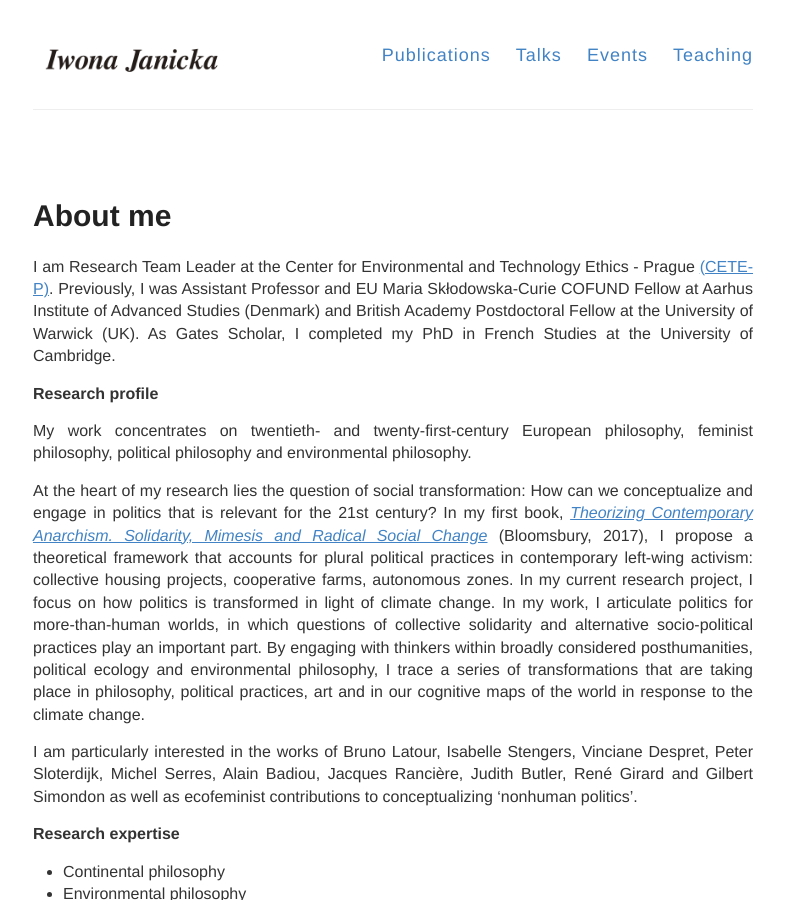
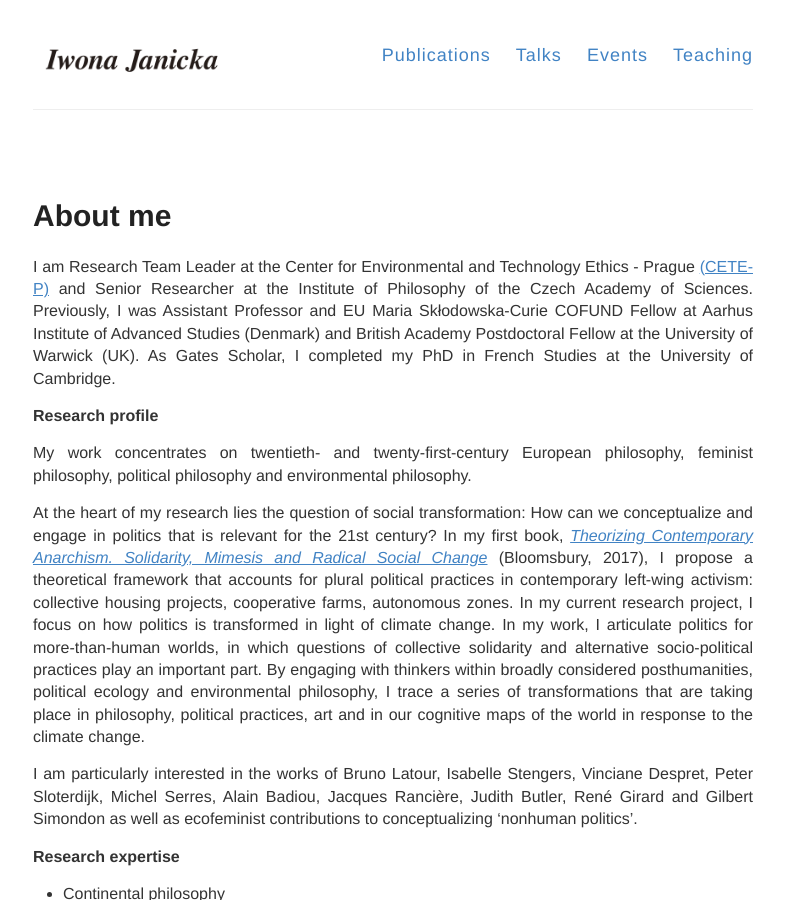
Before and after one commit to IJanicka/IJanicka.github.io, a Jekyll site: the page built from about.md, in a window 1280 px wide and 900 px high. Shown: the whole window, without its empty margins (247-1032 px from the left). Built offline with Jekyll 4.4.1, drawn with Linux system fonts in a browser that asks for light colours.

Commit message:
Update about.md

```diff
--- a/about.md
+++ b/about.md
@@ -4,7 +4,7 @@
 permalink: /about/
 ---
 
-I am Research Team Leader at the Center for Environmental and Technology Ethics - Prague <a href="https://cetep.eu" target="_blank">(CETE-P)</a>. Previously, I was Assistant Professor and EU Maria Skłodowska-Curie COFUND Fellow at Aarhus Institute of Advanced Studies (Denmark) and British Academy Postdoctoral Fellow at the University of Warwick (UK). As Gates Scholar, I completed my PhD in French Studies at the University of Cambridge.
+I am Research Team Leader at the Center for Environmental and Technology Ethics - Prague <a href="https://cetep.eu" target="_blank">(CETE-P)</a> and Senior Researcher at the Institute of Philosophy of the Czech Academy of Sciences. Previously, I was Assistant Professor and EU Maria Skłodowska-Curie COFUND Fellow at Aarhus Institute of Advanced Studies (Denmark) and British Academy Postdoctoral Fellow at the University of Warwick (UK). As Gates Scholar, I completed my PhD in French Studies at the University of Cambridge.
 
 **Research profile**<br>
 
```
